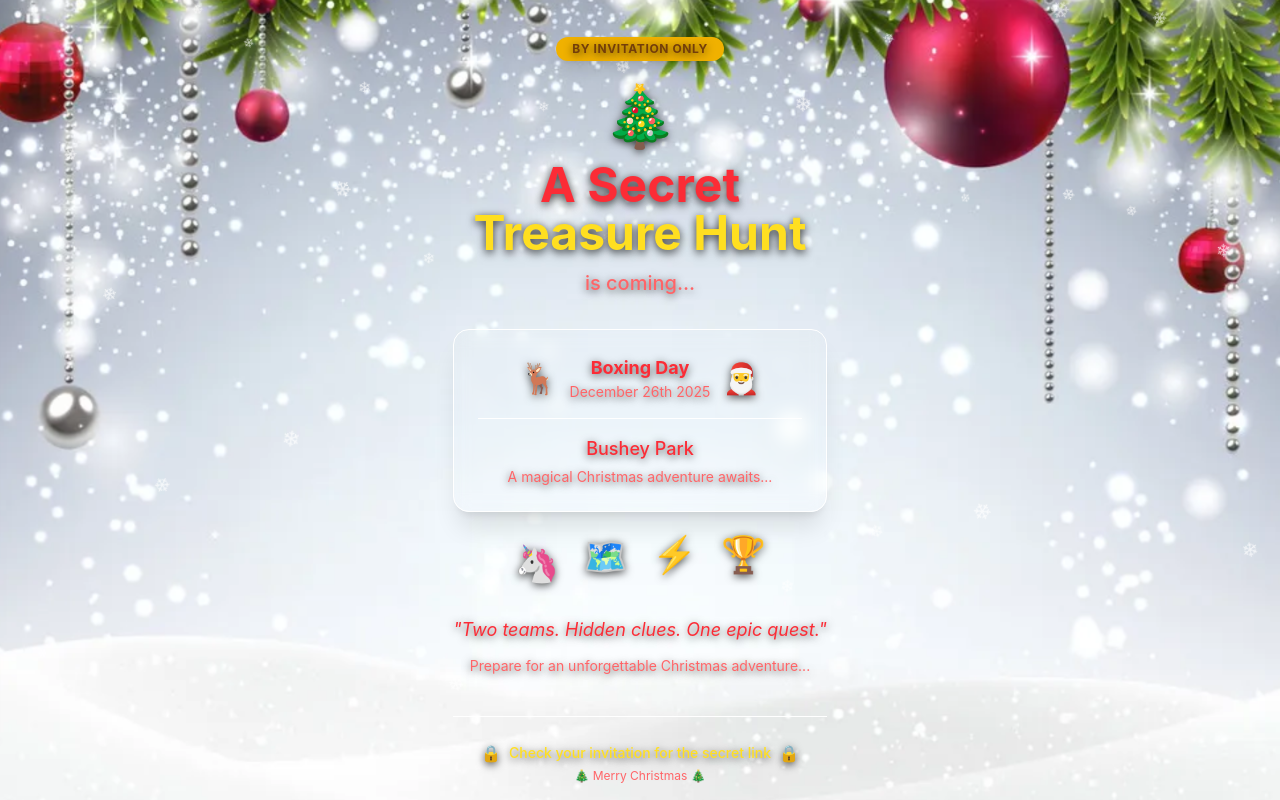
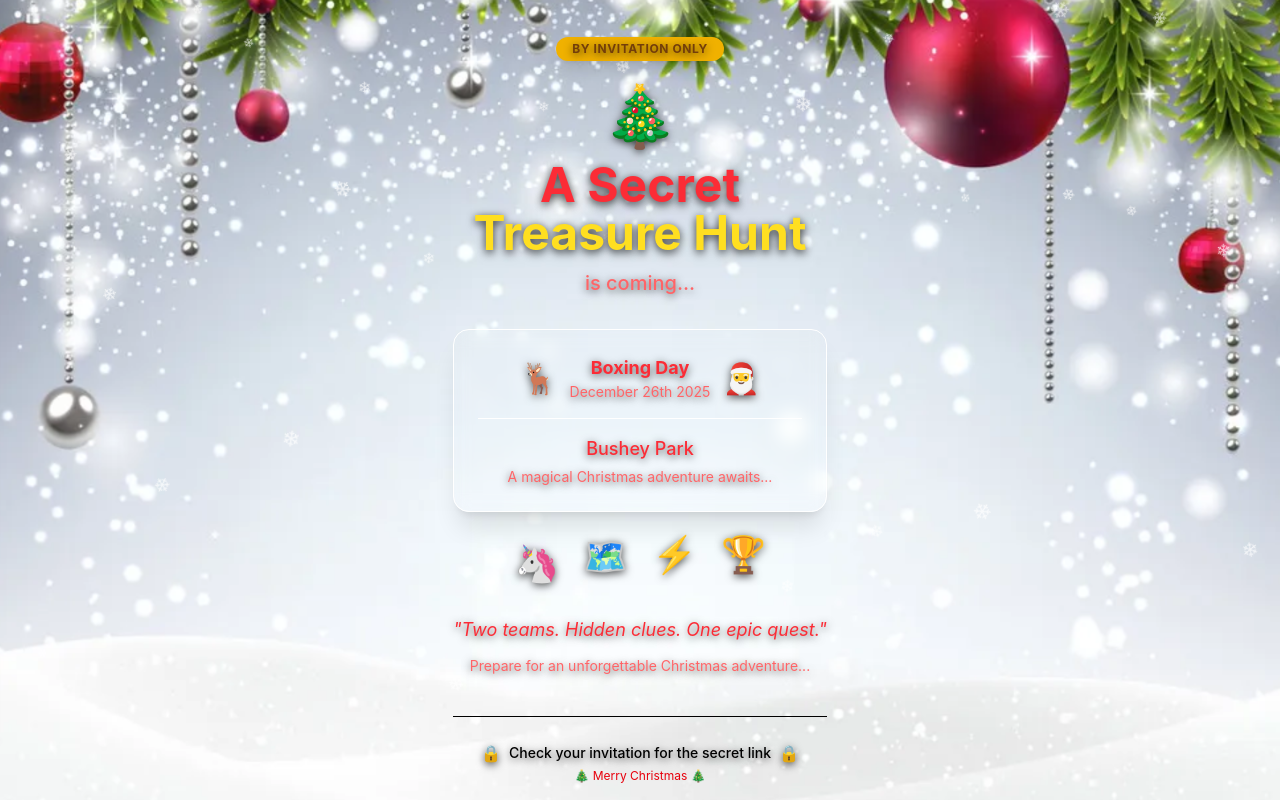
Before and after one commit to howlermonkey/treasure-hunt, a React (Vite) app: page / in a window 1280 px wide. Built offline with nearby package versions, Linux system fonts and the light colour scheme; no server answers.

Commit message:
red text

```diff
--- a/src/TeaserPage.jsx
+++ b/src/TeaserPage.jsx
@@ -135,8 +135,8 @@ const TeaserPage = () => {
         </div>
 
         {/* Invitation Notice */}
-        <div className="mt-10 pt-6 border-t border-white border-opacity-20">
-          <div className="flex items-center justify-center gap-2 text-yellow-300">
+        <div className="mt-10 pt-6 border-t border-red border-opacity-20">
+          <div className="flex items-center justify-center gap-2 text-black">
             <span>🔒</span>
             <p className="text-sm font-medium">
               Check your invitation for the secret link
@@ -148,7 +148,7 @@ const TeaserPage = () => {
 
       {/* Footer */}
       <div className="absolute bottom-4 left-0 right-0 text-center">
-        <p className="text-red-400 text-xs">
+        <p className="text-red-600 text-opacity-50 text-xs">
           🎄 Merry Christmas 🎄
         </p>
       </div>
```
